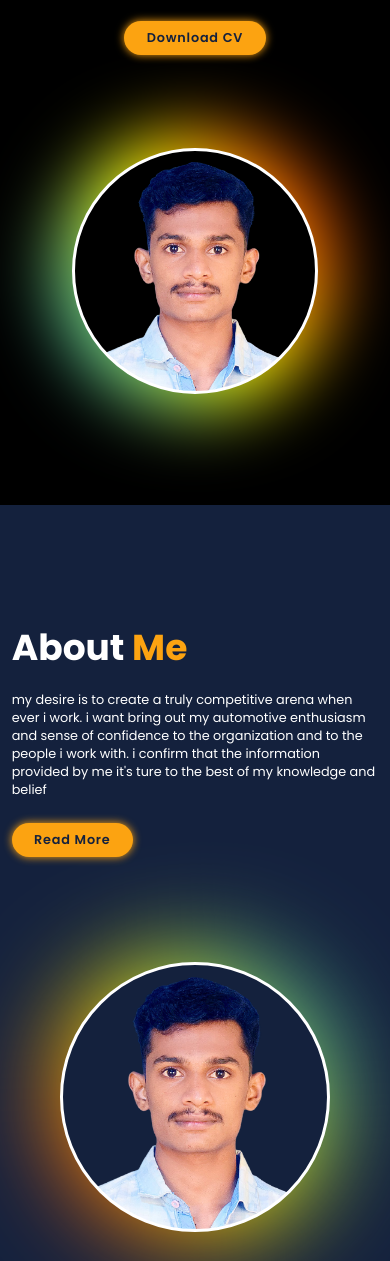
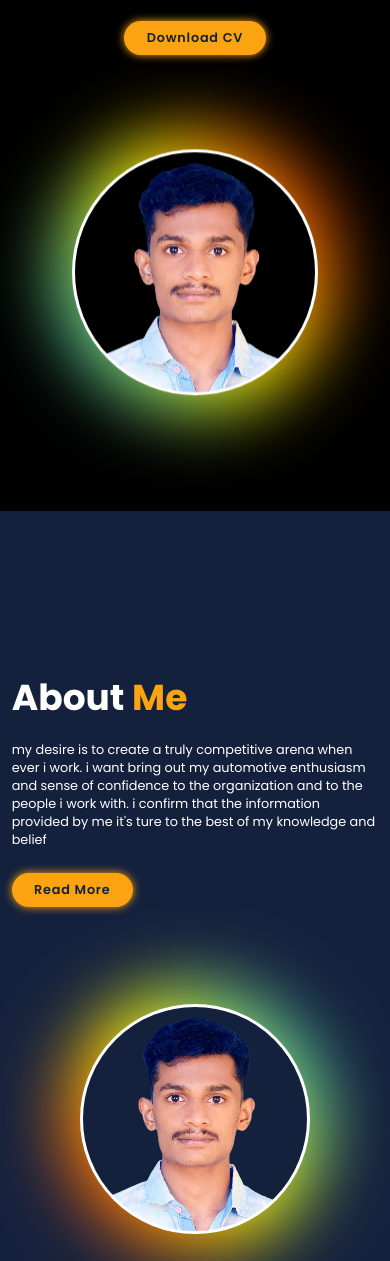
Before and after one commit to abinkr/JibinReji.github.io, a plain HTML site: page index.html in a window 390 px wide. Shown: the part 339-1600 px from the top of the page. Drawn offline with nearby package versions, Linux system fonts and the light colour scheme.

Commit message:
update1.2

```diff
--- a/index.html
+++ b/index.html
@@ -47,10 +47,8 @@
                 <a href="img/doc/bio data .jpg" download="Download CV" class="btn">Download CV</a>
             </div>
 
-            <div class="home-img-container">
                 <div class="home-profile">
 
-                </div>
             </div>
         </section>
 
--- a/style.css
+++ b/style.css
@@ -89,20 +89,28 @@ section
     width: 100%;
     height: 100%;
 }
-.home-img-container
-{
-    display: flex;
-    justify-content: center;
-    align-items: center;
-    width: 100%;
-    height: 400px;
-}
 .home-profile
 {
     animation: floatImage 4s ease-in-out infinite;
     display: flex;
     justify-content: center;
     align-items: center;
+}
+@keyframes floatImage
+{
+    0%
+    {
+        transform: translateY(0rem);
+    }
+    50%
+    {
+        transform: translateY(-2.6rem);
+    }
+    100%
+    {
+        transform: translateY(0rem);
+    }
+
 }
 .home-profile::before
 {
@@ -202,14 +210,6 @@ span
     align-items: center;
     gap: 5rem;
     background: var(--second-bg-color);
-}
-.about-img-container
-{
-    display: flex;
-    justify-content: center;
-    align-items: center;
-    width: 100%;
-    height: 400px;
 }
 .about-profile
 {
@@ -555,6 +555,7 @@ span
     .home-profile
     {
         margin-top: 4rem;
+        padding: 8rem 0;
     }
     .home-profile::before
     {
@@ -571,15 +572,21 @@ span
     {
         flex-direction: column-reverse;
     }
+    .about-profile
+    {
+        margin-top: 2rem;
+        padding: 2rem 0;
+    }
     .about-profile::before
     {
-        width: 35rem;
-        height: 35rem;
+        width: 33rem;
+        height: 33rem;
+        filter: blur(35px);
     }
     .about-profile::after
     {
-        width: 33rem;
-        height: 33rem;
+        width: 28rem;
+        height: 28rem;
     }
     .services h2
     {
```
